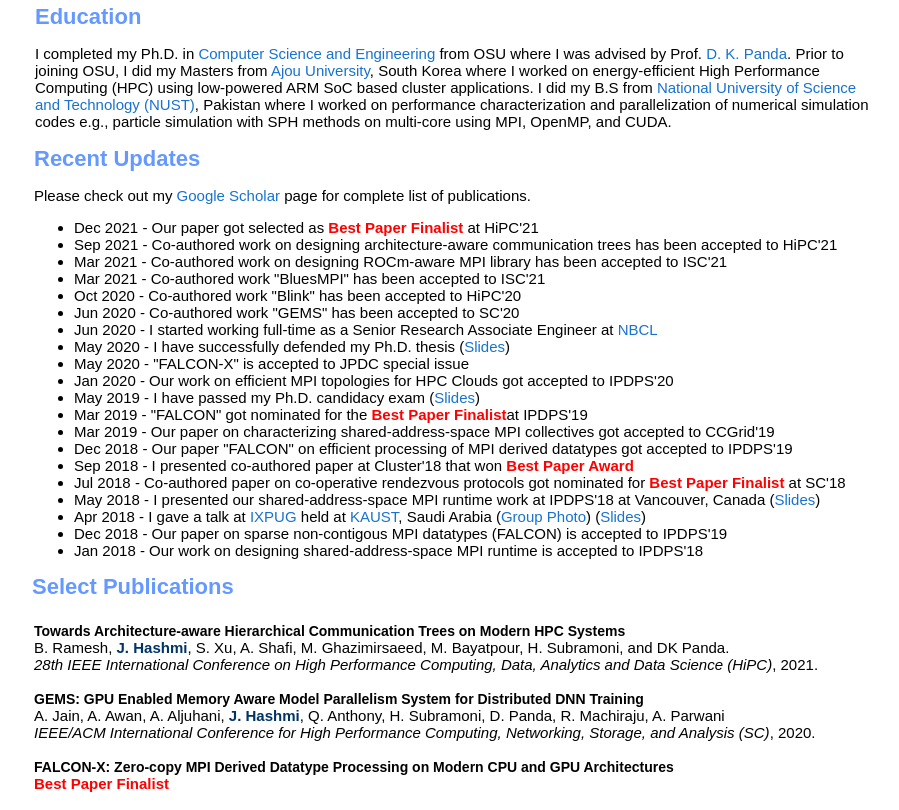
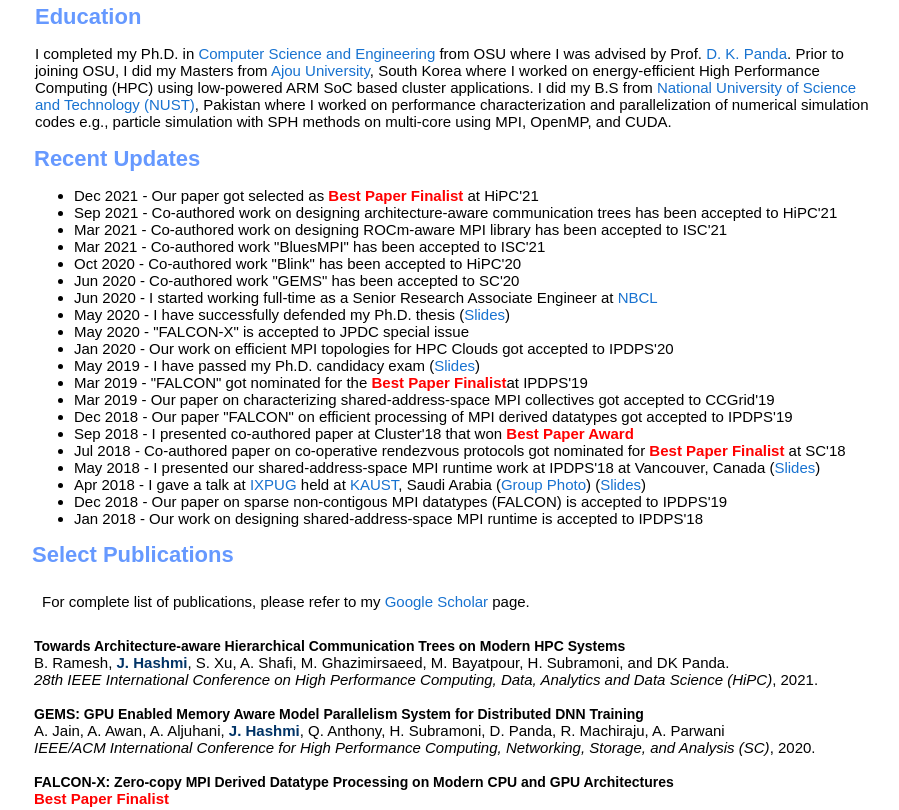
Before and after one commit to hashmij/hashmij.github.io, a plain HTML site: page index.html in a window 1280 px wide. Shown: the part 627-1437 px from the top of the page, without its empty margins (183-1082 px from the left). Drawn offline with Linux system fonts and the light colour scheme.

Commit message:
add google scholar link

```diff
--- a/index.html
+++ b/index.html
@@ -246,7 +246,6 @@ function myFunction() {
 			</td>
             <td style="padding:0px;width:100%;vertical-align:middle">
               <heading><b style="color:#6699ff">Recent Updates</b></heading>
-              <p> Please check out my <a href="https://scholar.google.com/citations?user=ut1D3NYAAAAJ" target="_blank" rel="noopener noreferrer">Google Scholar</a> page for complete list of publications. </p>
               <ul>
 			   <li>
 				Dec 2021 - Our paper got selected as <b style="color:red">Best Paper Finalist</b> at HiPC'21 <br>
@@ -326,10 +325,10 @@ function myFunction() {
 
 		<div style="padding: 10px">
 
-<!--		<p>
+		<p>
 		For complete list of publications, please refer to my <a href="https://scholar.google.com/citations?user=ut1D3NYAAAAJ&hl=en" target="_blank" rel="noopener noreferrer">Google Scholar</a> page.
 		</p>
--->
+
 
         </div>
 
```
